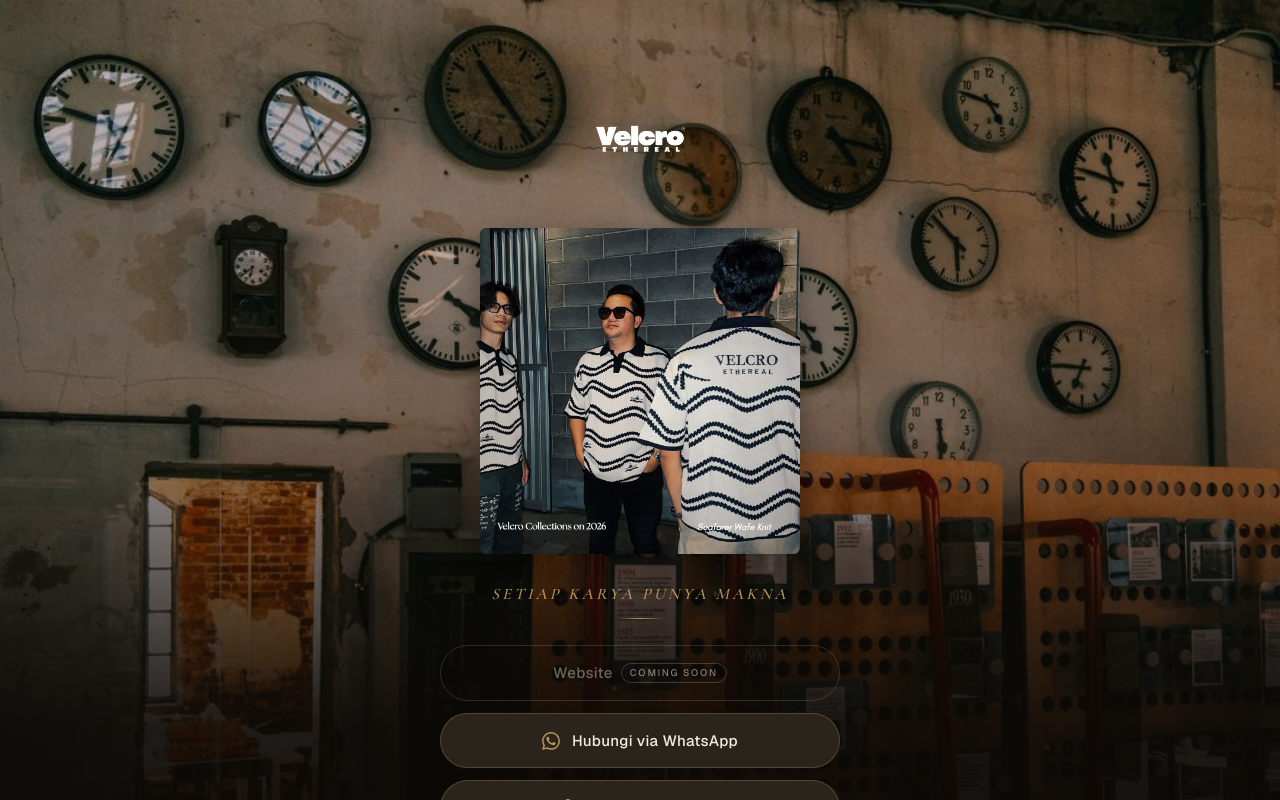
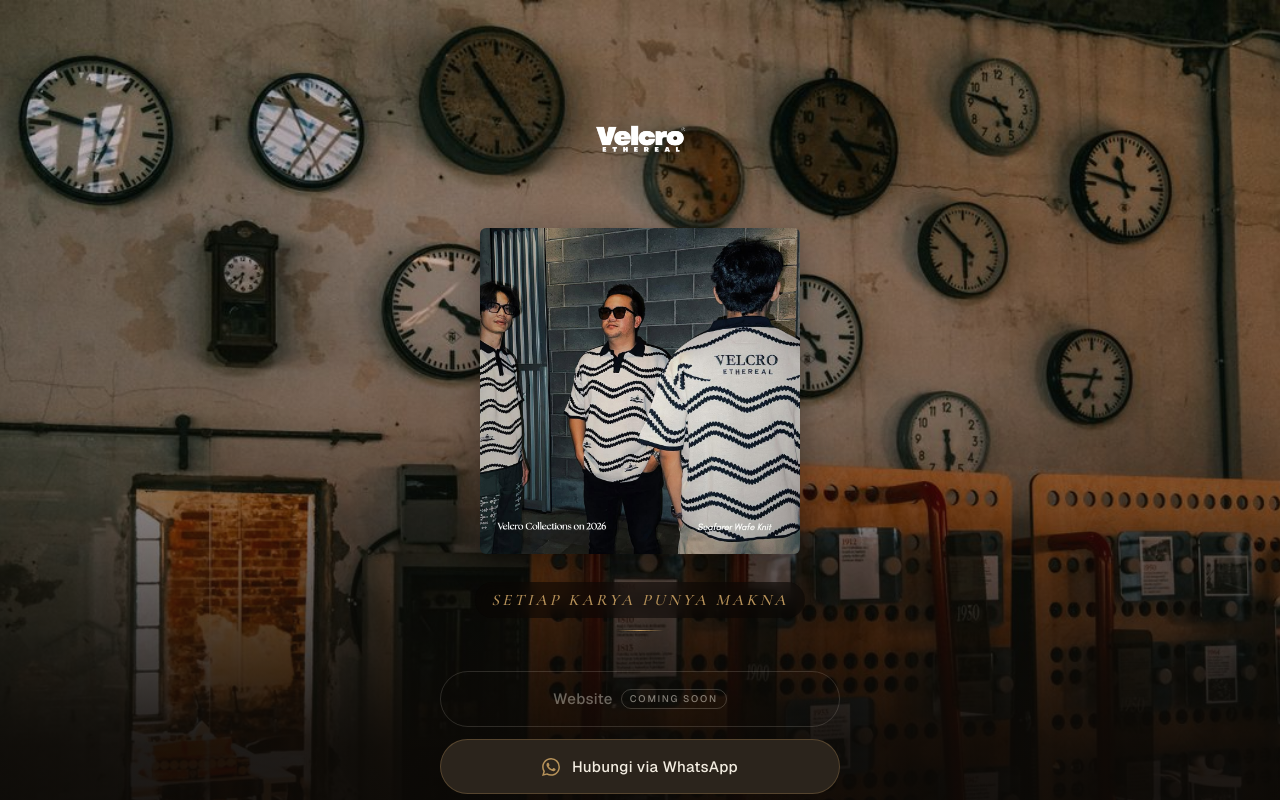
Before and after one commit to fadhlanjhaq/velcro_ethereal, a Next.js app in the folder apps/web/: page /info in a window 1280 px wide. Shown: the top 800 px of the page. Built offline with nearby package versions, Linux system fonts and the light colour scheme.

Commit message:
fix(web): improve tagline contrast with backdrop chip and normalize vertical spacing on /info

```diff
--- a/apps/web/src/app/info/page.tsx
+++ b/apps/web/src/app/info/page.tsx
@@ -30,7 +30,7 @@
 };
 
 export const metadata: Metadata = {
-  title: "Velcro Ethereal",
+  title: "Velcro Ethereal — Info",
   description:
     "Hubungi dan belanja Velcro Ethereal — Luxury Heritage Streetwear. WhatsApp, Shopee, dan TikTok resmi.",
 };
@@ -74,7 +74,7 @@
       />
 
       {/* ── Kolom konten ── */}
-      <div className="relative z-[2] mx-auto flex min-h-screen w-full max-w-[420px] flex-col items-center px-6 pb-7 pt-9 min-[900px]:min-h-0 min-[900px]:max-w-[640px] min-[900px]:px-12 min-[900px]:py-[72px]">
+      <div className="relative z-[2] mx-auto flex min-h-screen w-full max-w-[420px] flex-col items-center justify-center px-6 pb-7 pt-9 min-[900px]:min-h-0 min-[900px]:max-w-[640px] min-[900px]:px-12 min-[900px]:py-[72px]">
         {/* Logo — dipasang apa adanya sesuai spek (width 92px/130px, height
             auto). PNG-nya kanvas 2000×2000 dengan padding transparan bawaan di
             sekeliling wordmark; spek mengukur KANVAS, jadi padding itu ikut
@@ -109,8 +109,11 @@
         </div>
 
         <p
-          className="ve-fade-in mt-[2px] font-serif text-[14px] font-medium uppercase italic tracking-[3px] text-gold min-[900px]:text-[16px]"
-          style={{ animationDelay: "0.12s" }}
+          className="ve-fade-in mt-[2px] w-fit rounded-full px-4 py-1.5 font-serif text-[14px] font-medium uppercase italic tracking-[3px] text-gold backdrop-blur-[8px] min-[900px]:text-[16px]"
+          style={{
+            animationDelay: "0.12s",
+            background: "rgba(10,7,5,.55)",
+          }}
         >
           Setiap Karya Punya Makna
         </p>
@@ -124,9 +127,11 @@
           }}
         />
 
-        {/* ── Daftar tombol — mt-auto dorong ke bawah (mobile full-height),
-            pt jaga jarak minimum ke divider saat konten melebihi viewport. ── */}
-        <nav className="mt-auto flex w-full flex-col gap-3 pt-5 min-[900px]:max-w-[400px] min-[900px]:pt-[26px]">
+        {/* ── Daftar tombol — margin-top tetap (bukan mt-auto) supaya jarak
+            dari divider proporsional & konsisten di semua tinggi viewport;
+            seluruh blok konten dipusatkan sebagai satu kesatuan lewat
+            justify-center di container kolom, bukan dipisah grup atas/bawah. ── */}
+        <nav className="mt-8 flex w-full flex-col gap-3 min-[900px]:mt-10 min-[900px]:max-w-[400px]">
           {/* a. Website Utama — non-aktif (situs utama masih prototipe/simulasi) */}
           <button
             type="button"
```
